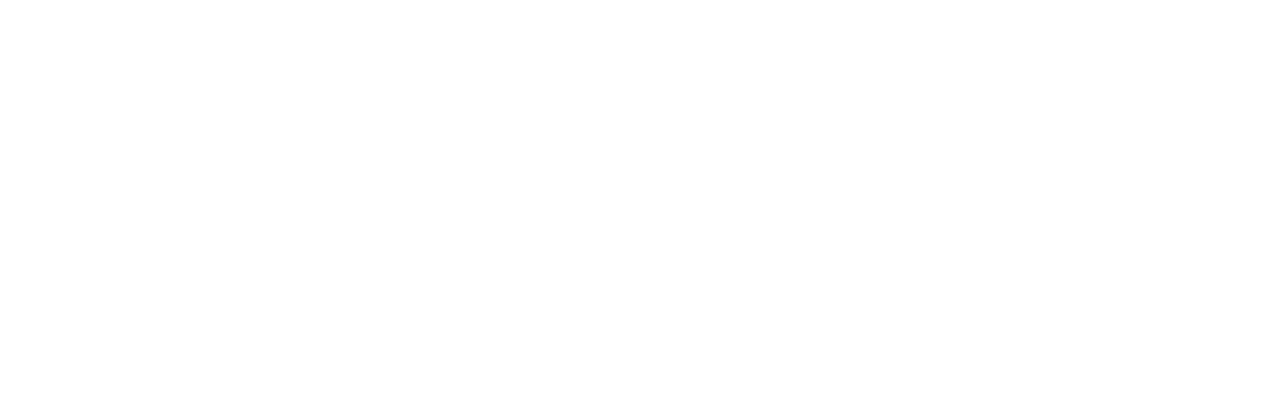
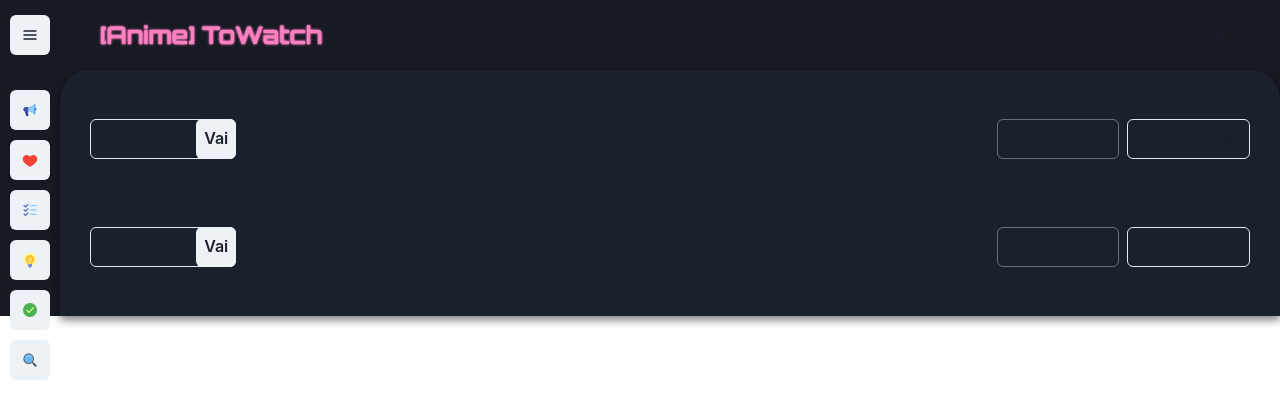
Before and after one commit to 5h1ngy/fe-react-poc-dynamic-anime-watch, a React (Create React App) app: page /favorites in a window 1280 px wide. Before the commit this address had no page. Shown: the top 418 px of the page. Built offline with nearby package versions, Linux system fonts and the light colour scheme.

Commit message:
feat(route-favorites): route prototype

```diff
--- a/src/app/components/Sidebar.jsx
+++ b/src/app/components/Sidebar.jsx
@@ -5,6 +5,8 @@
 import { Flex, IconButton, Button } from "@chakra-ui/react";
 import { HamburgerIcon, ArrowLeftIcon } from "@chakra-ui/icons";
 import * as icons from "react-icons/fc";
+
+import { useNavigate } from "react-router-dom";
 
 /**
  * Stili del sidebar in base alla sua apertura.
@@ -54,6 +56,7 @@
  * @returns {React.Element} Componente della barra laterale.
  */
 function Sidebar({ onToggle, isOpen, expanse, items }) {
+    const navigate = useNavigate();
 
     /**
      * Icona del menu per aprire/chiusa la barra laterale.
@@ -90,16 +93,16 @@
 
             return <ContainerItems enable={_.has(item, 'subItems')} key={item.label}>
                 {isOpen
-                    ? <Button {...itemStyle(<Icon size={'16px'} />)}>{item.label}</Button>
-                    : <IconButton icon={<Icon size={'16px'} />} />
+                    ? <Button {...itemStyle(<Icon size={'16px'} />)} onClick={() => navigate(item.path)}>{item.label}</Button>
+                    : <IconButton icon={<Icon size={'16px'} />} onClick={() => navigate(item.path)} />
                 }
 
                 {_.get(item, 'subItems', []).map(subItem => {
                     const SubIcon = icons[subItem.icon];
 
                     return isOpen
-                        ? <Button {...itemStyle(<SubIcon size={'16px'} />)} key={subItem.label}>{subItem.label}</Button>
-                        : <IconButton icon={<SubIcon size={'16px'} />} key={subItem.label} />;
+                        ? <Button {...itemStyle(<SubIcon size={'16px'} />)} key={subItem.label} onClick={() => navigate(item.path)}>{subItem.label}</Button>
+                        : <IconButton icon={<SubIcon size={'16px'} />} key={subItem.label} onClick={() => navigate(item.path)} />;
                 })}
             </ContainerItems>;
         });
--- /dev/null
+++ b/src/app/containers/Favorites.jsx
@@ -0,0 +1,62 @@
+import _ from "lodash";
+import React, { useEffect } from 'react';
+
+import { Badge, Flex, Wrap, WrapItem } from '@chakra-ui/react';
+
+import SearchForm from 'app/components/SearchForm.todo';
+import Card from 'app/components/Card/Card';
+import Pagination from "app/components/Pagination.todo";
+
+import { randomColorScheme } from "app/shared/utils";
+import { parseStatusColor, parseStatusLabel, parseSeason, parseTypesLabel } from "app/shared/utils";
+
+function Favorites({ actions, state }) {
+    const { favorites, pagination } = state;
+
+    useEffect(() => {
+        console.log('Favorites.pagination', pagination)
+    }, [pagination.offset, pagination.size]);
+
+    return (<Flex direction={"column"} alignItems={"center"} padding={"30px"}>
+
+        <Pagination
+            totalItems={pagination.total}
+            size={pagination.size}
+            offset={pagination.offset}
+            onPageChange={(offset) => actions.favorites.setPagination({ total: pagination.total, size: pagination.size, offset })}
+        />
+
+        <Wrap marginY={'15px'} spacing='30px' justify='center'>
+            {favorites.map(anime =>
+                <WrapItem>
+                    <Card
+                        picture={anime.picture}
+                        badge={{
+                            content: parseStatusLabel(anime.statuses),
+                            color: parseStatusColor(anime.statuses)
+                        }}
+                        // actions={[
+                        //     { label: 'Da guardare', icon: 'FcInspection', onClick: () => actions.favorites.addFavorites(anime) },
+                        //     { label: 'Aggiungi ai preferiti', icon: 'FcLike', onClick: () => actions.toWatch.addToWatch(anime) },
+                        // ]}
+                        title={anime.title}
+                        content={[
+                            `Anno: ${parseSeason(anime.animeSeason.season)} ${anime.animeSeason.year}`,
+                            `${anime.type} - Episodi: ${anime.episodes}`,
+                            anime.tags.map((tag, index) => <Badge key={index} mr="1" colorScheme={randomColorScheme()}>{tag}</Badge>)
+                        ]}
+                    />
+                </WrapItem>
+            )}
+        </Wrap>
+
+        <Pagination
+            totalItems={pagination.total}
+            size={pagination.size}
+            offset={pagination.offset}
+            onPageChange={(offset) => actions.favorites.setPagination({ total: pagination.total, size: pagination.size, offset })}
+        />
+    </Flex>)
+}
+
+export default Favorites
--- /dev/null
+++ b/src/app/containers/FavoritesContainer.js
@@ -0,0 +1,18 @@
+import { connect } from "react-redux";
+import { bindActionCreators } from "redux";
+import * as favoritesActions from "app/store/favorites";
+import Favorites from "./Favorites";
+
+const mapStateToProps = (state) => ({
+  ...state['routes/favorites']
+})
+
+const mapDispatchToProps = (dispatch) => ({
+  ...bindActionCreators(favoritesActions, dispatch)
+});
+
+export default connect(mapStateToProps, mapDispatchToProps, (stateProps, dispatchProps, ownProps) => ({
+  state: stateProps,
+  actions: dispatchProps,
+  ...ownProps,
+}))(Favorites)
--- a/src/app/containers/Newest.jsx
+++ b/src/app/containers/Newest.jsx
@@ -75,8 +75,8 @@
                             color: parseStatusColor(anime.statuses)
                         }}
                         actions={[
-                            { label: 'Da guardare', icon: 'FcInspection', onClick: () => actions.favorites.addFavorites(anime) },
-                            { label: 'Aggiungi ai preferiti', icon: 'FcLike', onClick: () => actions.toWatch.addToWatch(anime) },
+                            { label: 'Da guardare', icon: 'FcLike', onClick: () => actions.favorites.addFavorites(anime) },
+                            { label: 'Aggiungi ai preferiti', icon: 'FcInspection', onClick: () => actions.toWatch.addToWatch(anime) },
                         ]}
                         title={anime.title}
                         content={[
--- /dev/null
+++ b/src/app/pages/favorites.jsx
@@ -0,0 +1,10 @@
+import Favorites from "app/containers/FavoritesContainer";
+
+const route = {
+    id: "favorites",
+    path: 'favorites',
+    element: <Favorites />,
+    errorElement: <></>,
+}
+
+export default route;
--- a/src/app/pages/index.jsx
+++ b/src/app/pages/index.jsx
@@ -4,6 +4,7 @@
 import Template from 'app/layouts/Template';
 
 import newest from './newest';
+import favorites from './favorites';
 
 const routes = [
     {
@@ -14,6 +15,7 @@
         loader: () => ({ template }),
         children: [
             newest,
+            favorites,
         ]
     }
 ];
--- a/src/data/layout.template.js
+++ b/src/data/layout.template.js
@@ -24,14 +24,14 @@
         "items": [
             {
                 // Percorso associato all'elemento
-                "path": "",
+                "path": "/newest",
                 // Etichetta dell'elemento
                 "label": "Newest",
                 // Icona associata all'elemento (FcAdvertising)
                 "icon": "FcAdvertising"
             },
             {
-                "path": "",
+                "path": "/favorites",
                 "label": "Favorites",
                 "icon": "FcLike"
             },
```
Also changed, not shown: 1 other file (tests, documents, lock files or other folders).
